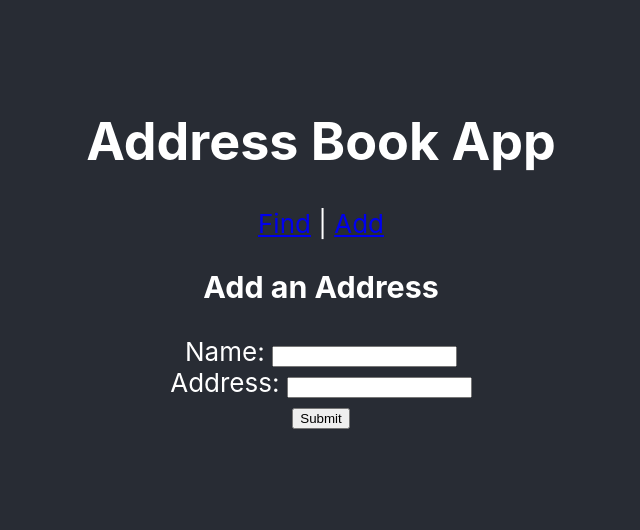
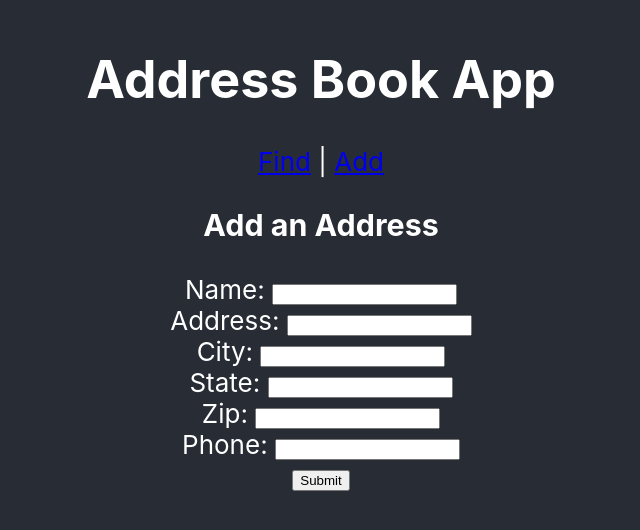
Before and after one commit to skyfly200/React-Address-Book, a React (Create React App) app: page /new in a window 1280 px wide. Shown: the part 148-678 px from the top of the page, without its empty margins (319-959 px from the left). Built offline with nearby package versions, Linux system fonts and the light colour scheme.

Commit message:
load address entry fields dynamicly from fields.js to ease address model definition and changes

```diff
--- a/src/App.js
+++ b/src/App.js
@@ -10,7 +10,7 @@ class App extends Component {
     this.handleFormSubmit = this.handleFormSubmit.bind(this);
   }
 
-  handleFormSubmit(entry, history) {
+  handleFormSubmit(history) {
     // redirect to "/"
     history.push('/');
   }
@@ -34,7 +34,7 @@ class App extends Component {
               render={({ props, history }) => (
                 <AddressForm
                   {...props}
-                  onSubmit={entry => this.handleFormSubmit(entry, history)}
+                  onSubmit={() => this.handleFormSubmit(history)}
                 />
               )}
             />
--- a/src/components/Address.js
+++ b/src/components/Address.js
@@ -1,11 +1,13 @@
 import React, { Component } from 'react';
+import { fields } from '../fields.js';
 
 class Address extends Component {
   render() {
     return (
       <tr className="Address">
-        <td>{this.props.name}</td>
-        <td>{this.props.address}</td>
+        {fields.map(field => (
+          <td key={field}> {this.props.entry[field]} </td>
+        ))}
       </tr>
     );
   }
--- a/src/components/AddressForm.js
+++ b/src/components/AddressForm.js
@@ -1,27 +1,29 @@
 import React, { Component } from 'react';
 import { connect } from 'react-redux';
 import { addAddress } from '../redux/actions';
+import { fields, entryKey } from '../fields.js';
+import { capitalize } from '../helpers.js';
 
 class AddressForm extends Component {
   constructor(props) {
     super(props);
-
     this.handleSubmit = this.handleSubmit.bind(this);
   }
 
   handleSubmit(e) {
     e.preventDefault();
-    var name = this.refs.name.value;
-    var address = this.refs.address.value;
+    var entryFields = {};
+    for (var i in fields) {
+      let field = fields[i];
+      let value = this.refs[field].value;
+      entryFields[field] = value;
+    }
 
-    if (name && address) {
-      this.props.onSubmit(e.target.value);
-      this.props.addAddress({
-        name: name,
-        address: address
-      });
+    if (entryFields[entryKey] !== '') {
+      this.props.onSubmit();
+      this.props.addAddress(entryFields);
     } else {
-      // add error message
+      // add error message display
     }
   }
 
@@ -30,16 +32,12 @@ class AddressForm extends Component {
       <div className="AddressForm">
         <h3> Add an Address </h3>
         <form onSubmit={this.handleSubmit}>
-          <label>
-            Name:&nbsp;
-            <input type="text" ref="name" />
-          </label>
-          <br />
-          <label>
-            Address:&nbsp;
-            <input type="text" ref="address" />
-          </label>
-          <br />
+          {fields.map(field => (
+            <div key={field} className="field">
+              <label>{capitalize(field)}:&nbsp;</label>
+              <input type="text" ref={field} />
+            </div>
+          ))}
           <input type="submit" />
         </form>
       </div>
--- a/src/components/AddressList.js
+++ b/src/components/AddressList.js
@@ -3,33 +3,30 @@ import { connect } from 'react-redux';
 import { getQuery, getAddreses } from '../redux/selectors';
 import Address from './Address.js';
 import Search from './Search.js';
+import { fields, entryKey } from '../fields.js';
+import { capitalize, searchFields } from '../helpers.js';
 
 class AddressList extends Component {
   render() {
     const query = this.props.query.toLowerCase();
-    const filteredList = this.props.addresses.filter(entry => {
-      return (
-        entry &&
-        (entry.name.toLowerCase().indexOf(query) !== -1 ||
-          entry.address.toLowerCase().indexOf(this.props.query) !== -1)
-      );
-    });
+    const addresses = this.props.addresses.slice();
+    const filteredList =
+      query !== ''
+        ? addresses.filter(entry => entry && searchFields(entry, fields, query))
+        : addresses;
 
     return (
       <div className="AddressList">
-        <Search query={this.props.query} onChange={this.props.onChange} />
+        <Search query={this.props.query} />
         <table>
           <tbody>
             <tr>
-              <td>Name</td>
-              <td>Address</td>
+              {fields.map(field => (
+                <td key={field}>{capitalize(field)}</td>
+              ))}
             </tr>
             {filteredList.map(entry => (
-              <Address
-                key={entry.name}
-                name={entry.name}
-                address={entry.address}
-              />
+              <Address key={entry[entryKey]} entry={entry} />
             ))}
           </tbody>
         </table>
--- /dev/null
+++ b/src/fields.js
@@ -0,0 +1,2 @@
+export const entryKey = 'name';
+export const fields = ['name', 'address', 'city', 'state', 'zip', 'phone'];
--- /dev/null
+++ b/src/helpers.js
@@ -0,0 +1,11 @@
+export function capitalize(string) {
+  return string.charAt(0).toUpperCase() + string.slice(1);
+}
+
+export function searchFields(entry, fields, query) {
+  for (var i = 0; i < fields.length; i++) {
+    let field = entry[fields[i]];
+    if (field && field.toLowerCase().indexOf(query) !== -1) return true;
+  }
+  return false;
+}
```
